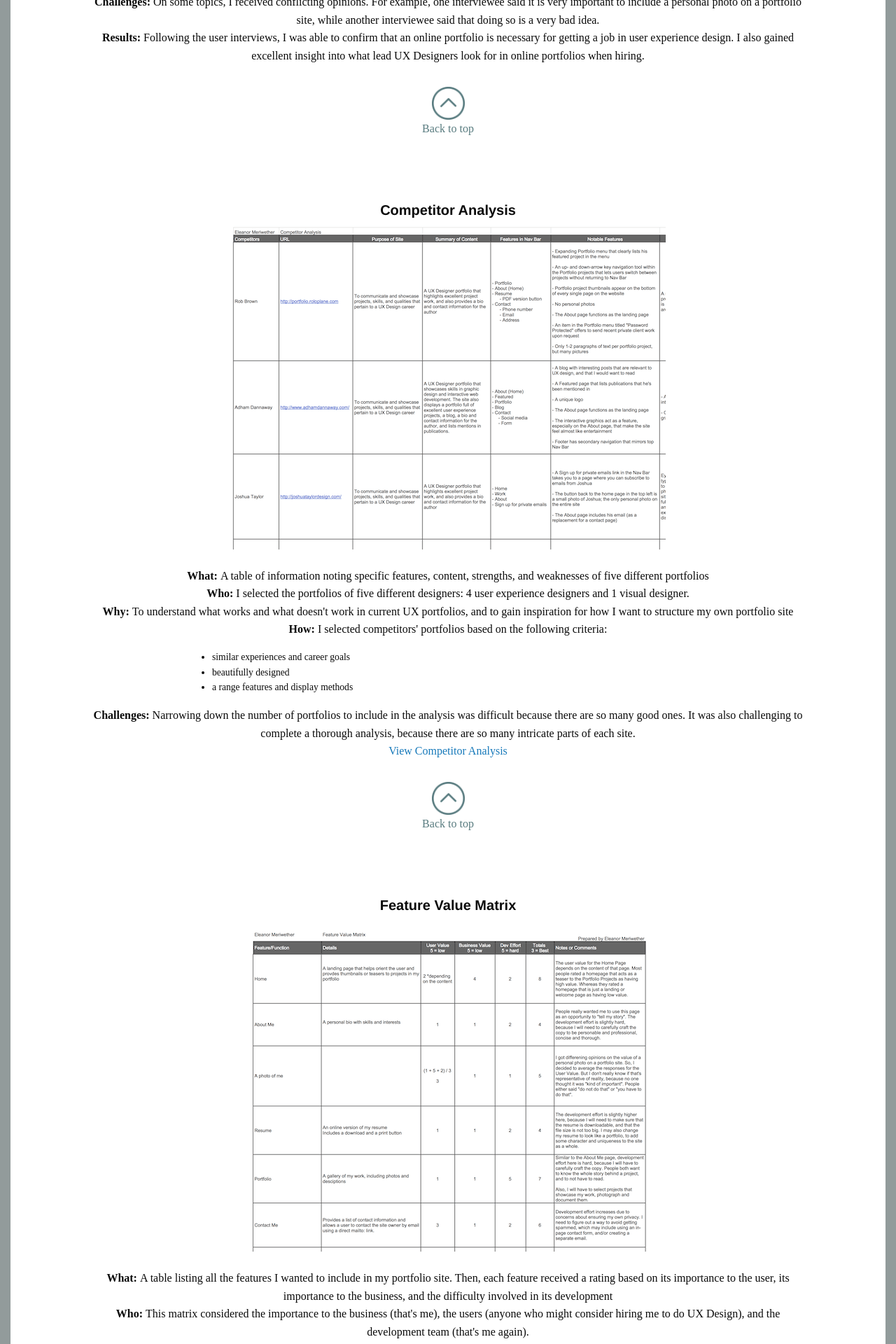
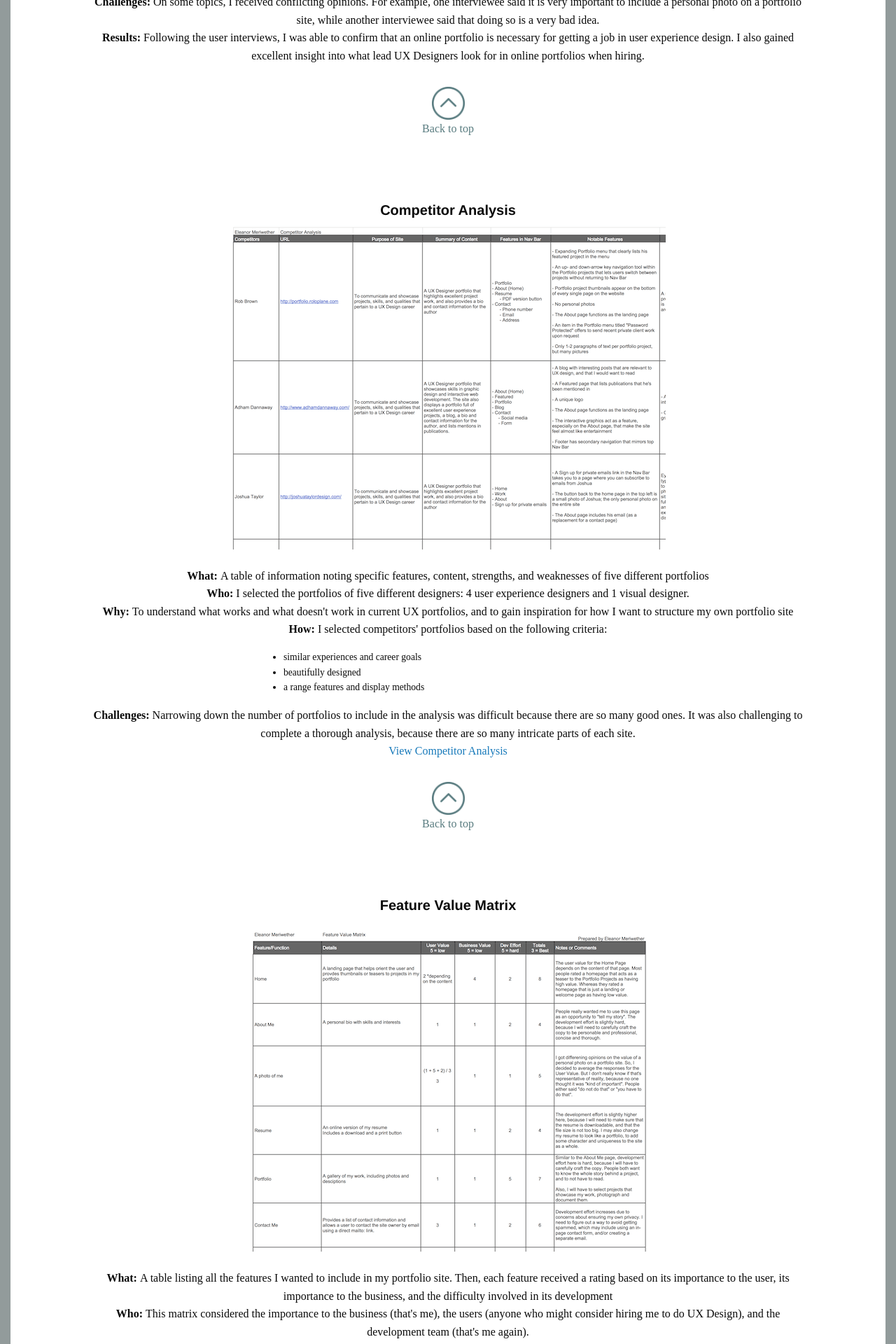
Before and after one commit to emeriwether/emeriwether.github.io, a Jekyll site: the page built from project1.html, in a window 1280 px wide. Shown: the part 2314-4234 px from the top of the page at 70% size. Built offline with Jekyll 4.4.1, drawn with Linux system fonts in a browser that asks for light colours; some web fonts are replaced.

Commit message:
ct prev com

```diff
--- a/css/app.css
+++ b/css/app.css
@@ -115,10 +115,18 @@
     nav {
         margin: 0 17%;
     }
+
+    .projDescTextList {
+        padding-left: 15%;
+    }
 }
 
 /*640px and above*/
 @media screen and (min-width: 39.939em) {
+    .projDescTextList {
+        padding-left: 15%;
+    }
+
     #projDescMain {
         padding: 15px 75px;
     }
@@ -235,6 +243,10 @@
 
 /* 792px and above */
 @media screen and (min-width: 49.51em) {
+    .projDescTextList {
+        padding-left: 25%;
+    }
+
     .upArrow {
         max-width: 6%;
     }
--- a/css/home.css
+++ b/css/home.css
@@ -161,7 +161,6 @@ h2 {
 .projDescTextList {
     text-align: left;
     font-size: 85%;
-    padding-left: 15%;
 }
 
 .sumFindings {
```
